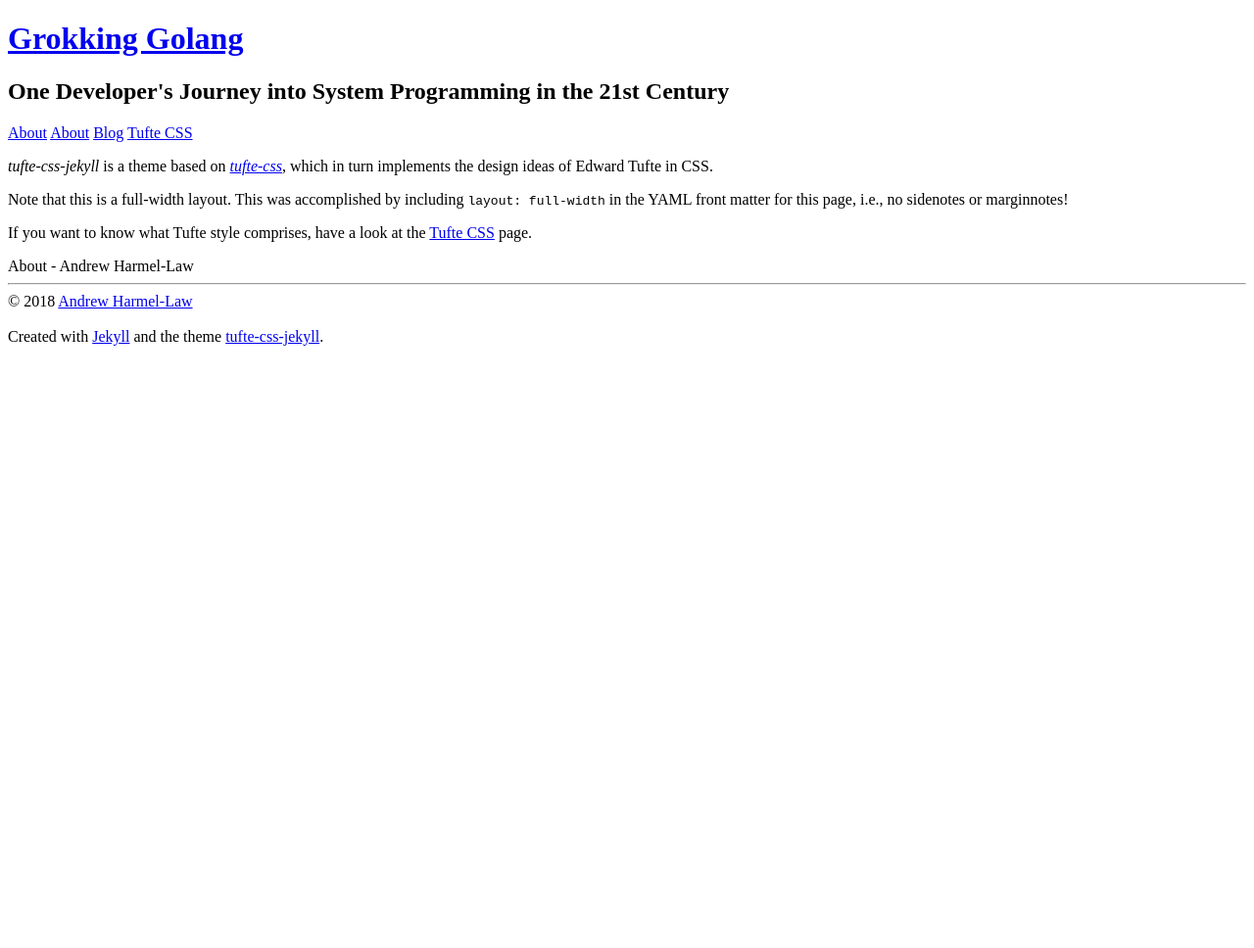
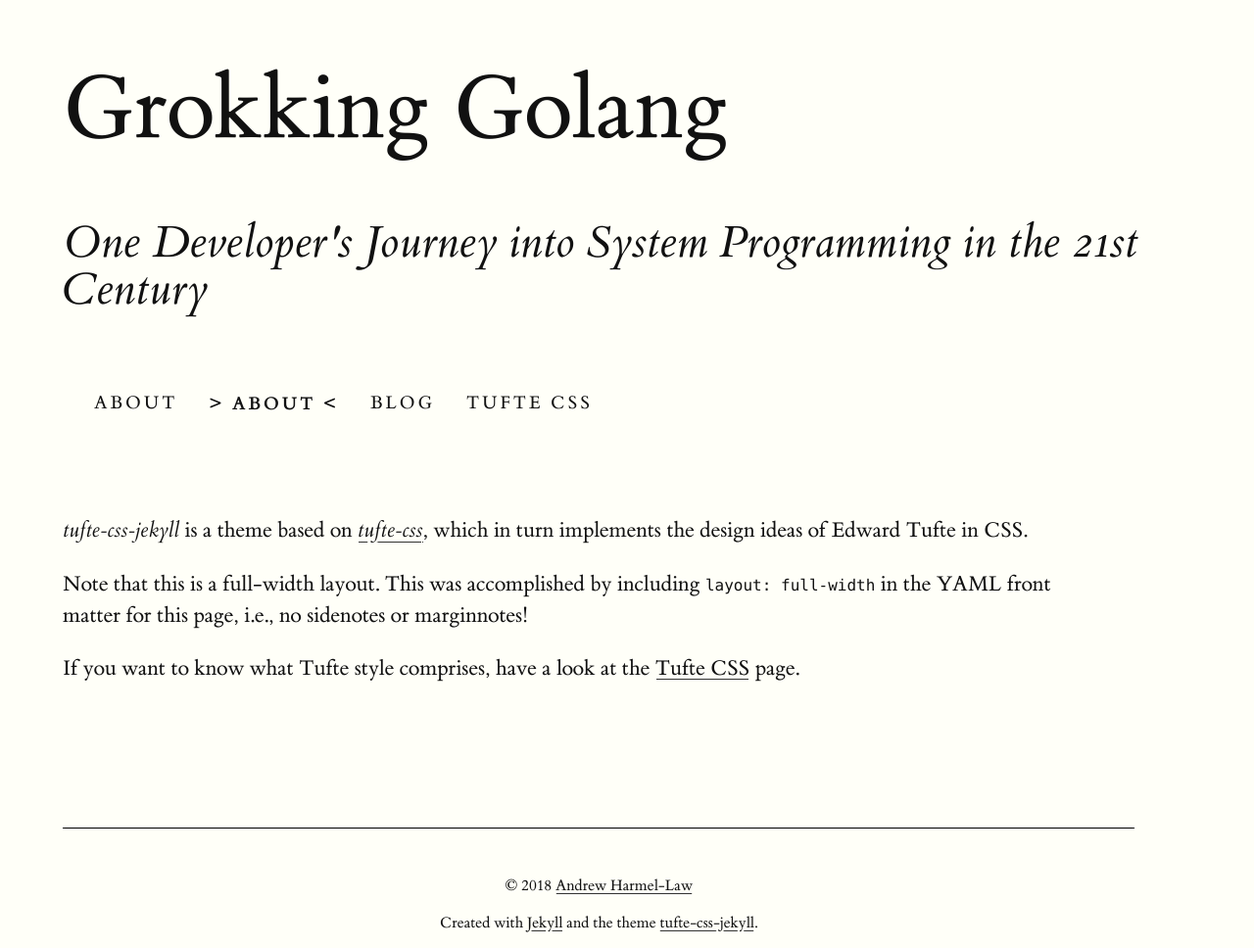
Before and after one commit to grokkinkotlin/grokkinkotlin.github.com, a Jekyll site: the page built from index.md, in a window 1280 px wide. Shown: the whole page at 98% size. Built offline with Jekyll 4.4.1, drawn with Linux system fonts in a browser that asks for light colours; before the commit the page ends 900 px from its top, so only the background shows below that.

Commit message:
Commit changes in src

```diff
--- a/_config.yml
+++ b/_config.yml
@@ -1,5 +1,5 @@
 # Note: If you want to deploy to a GitHub user site (user.github.io), change baseurl to /
-baseurl: grokkinggolang
+baseurl: /grokkinggolang
 title: Grokking Golang
 # Whether the header (with large title and subtitle) should be displayed
 header: true
```
